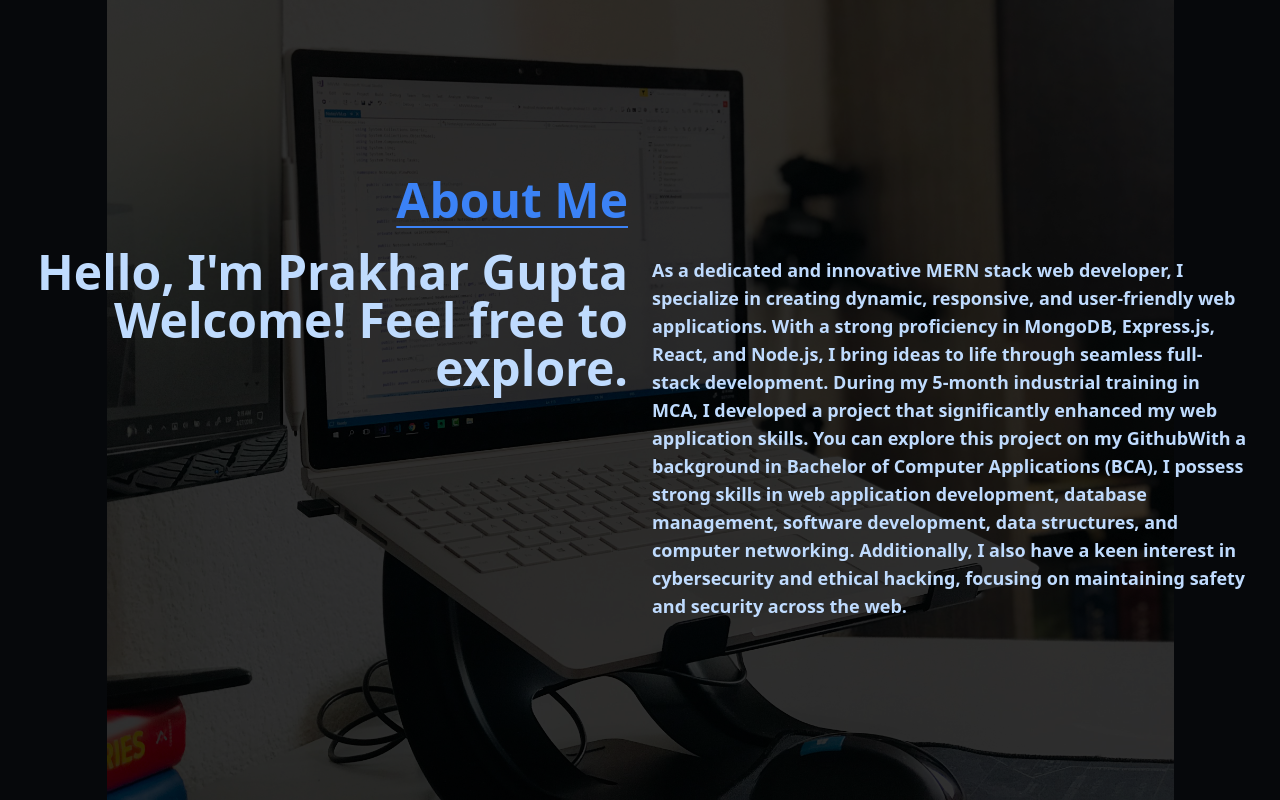
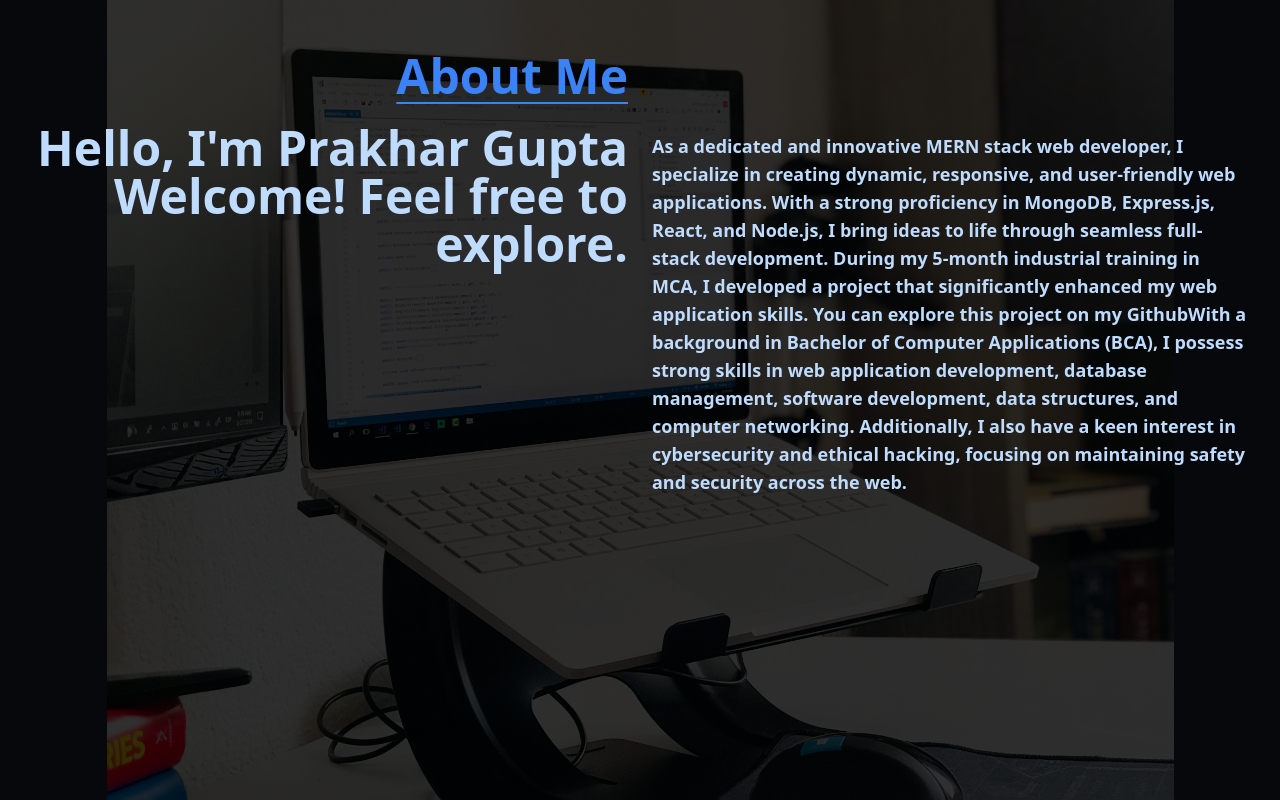
Before and after one commit to iamprakhar27/MyPortfolio, a React (Create React App) app in the folder portfolio/: page /about in a window 1280 px wide. Built offline with nearby package versions, Linux system fonts and the light colour scheme.

Commit message:
updated about index/html favicon icon

```diff
--- a/portfolio/public/index.html
+++ b/portfolio/public/index.html
@@ -2,7 +2,7 @@
 <html lang="en">
   <head>
     <meta charset="utf-8" />
-    <link rel="icon" href="%PUBLIC_URL%/favicon.ico.png" />
+    <link rel="icon" href="%PUBLIC_URL%/favicon.ico" />
     <meta name="viewport" content="width=device-width, initial-scale=1" />
     <meta name="theme-color" content="#000000" />
     <meta
--- a/portfolio/src/components/About.jsx
+++ b/portfolio/src/components/About.jsx
@@ -5,7 +5,7 @@ function About() {
         <>
             <div name='about' className="relative h-screen w-full flex flex-col md:flex-row items-start justify-start bg-gray-800 p-8 bg-contain bg-center bg-no-repeat" style={{ backgroundImage: "url('/images/img3.jpg')" }}>
                 <div className="absolute inset-0 bg-black opacity-80"></div>
-                <div className="relative container mx-auto mt-15 mb-5 md:mt-36 md:mb-0 z-10">
+                <div className="relative container mx-auto mt-5 mb-5 md:mt-15 md:mb-0 z-10">
                     <div className="grid grid-cols-1 md:grid-cols-12 gap-6">
                         <div className="col-span-12 md:col-span-6 text-right">
                             <h1 className="text-4xl md:text-5xl font-bold text-blue-500 underline decoration-2 underline-offset-8 pb-2">
@@ -19,7 +19,7 @@ function About() {
                             <span className="text-sm md:text-lg font-bold text-blue-200">
                                 As a dedicated and innovative MERN stack web developer, I specialize in creating dynamic, responsive, and user-friendly web applications. With a strong proficiency in MongoDB, Express.js, React, and Node.js, I bring ideas to life through seamless full-stack development.
                                 During my 5-month industrial training in MCA, I developed a project that significantly enhanced my web application skills. You can explore this project on my <NavLink to="https://github.com/iamprakhar27/Life-Line-portal/">Github</NavLink>
-With a background in Bachelor of Computer Applications (BCA), I possess strong skills in web application development, database management, software development, data structures, and computer networking. Additionally, I also have a keen interest in cybersecurity and ethical hacking, focusing on maintaining safety and security across the web.
+                                With a background in Bachelor of Computer Applications (BCA), I possess strong skills in web application development, database management, software development, data structures, and computer networking. Additionally, I also have a keen interest in cybersecurity and ethical hacking, focusing on maintaining safety and security across the web.
                             </span>
                         </div>
                     </div>
```
Also changed, not shown: portfolio/public/favicon.ico.png (deleted), 1 other file (tests, documents, lock files or other folders).
